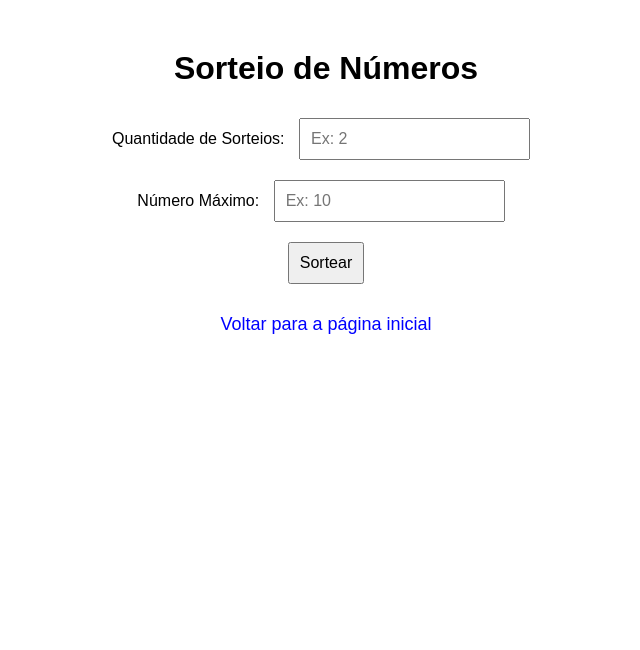
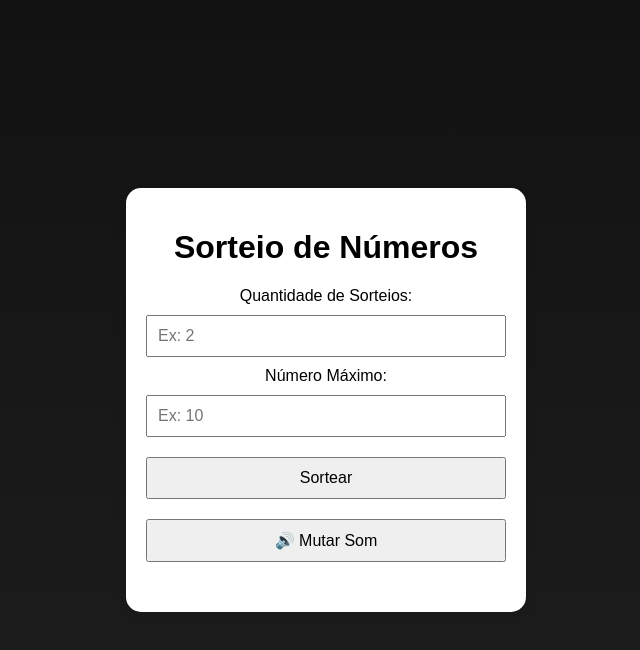
Before and after one commit to codejcbotelho/jcbotelho.com, a plain HTML site: page sorteador/index.html in a window 1280 px wide. Shown: the whole page, without its empty margins (314-954 px from the left). Drawn offline with Linux system fonts and the light colour scheme.

Commit message:
melhorias no sorteio: mutar som e gif randomico

```diff
--- a/sorteador/index.html
+++ b/sorteador/index.html
@@ -11,49 +11,85 @@
         body {
             font-family: Arial, sans-serif;
             text-align: center;
-            margin: 50px;
+            margin: 0;
+            padding: 0;
+            height: 100vh;
+            display: flex;
+            justify-content: center;
+            align-items: center;
+            background: linear-gradient(to bottom, #121212, #1e1e1e);
+            position: relative;
+        }
+
+        .container {
+            background: white;
+            padding: 20px;
+            border-radius: 15px;
+            box-shadow: 0px 4px 10px rgba(0, 0, 0, 0.1);
+            max-width: 90%;
+            width: 400px;
+            box-sizing: border-box;
+            position: relative;
+            z-index: 2;
         }
         input, button {
-            margin: 10px;
+            margin: 10px 0;
             padding: 10px;
             font-size: 16px;
+            width: 100%;
+            box-sizing: border-box;
         }
         #countdown, #result {
-            font-size: 24px;
+            font-size: 20px;
             margin-top: 20px;
             font-weight: bold;
         }
         #gif-container {
             margin-top: 20px;
         }
-        .link {
-            margin-top: 20px;
-            display: block;
-            font-size: 18px;
-            text-decoration: none;
-            color: blue;
+        .mute-button {
+            margin-top: 10px;
+            padding: 10px;
+            font-size: 16px;
+            cursor: pointer;
         }
     </style>
 </head>
 <body>
+    <div class="container">
         <h1>Sorteio de Números</h1>
         <label for="quantidade">Quantidade de Sorteios:</label>
-    <input type="number" id="quantidade" min="1" placeholder="Ex: 2"><br>
+        <input type="number" id="quantidade" min="1" placeholder="Ex: 2">
 
         <label for="limite">Número Máximo:</label>
-    <input type="number" id="limite" min="1" placeholder="Ex: 10"><br>
+        <input type="number" id="limite" min="1" max="1000000" placeholder="Ex: 10">
 
         <button onclick="iniciarSorteio()">Sortear</button>
+        <button class="mute-button" onclick="toggleMute()">🔊 Mutar Som</button>
 
         <div id="gif-container"></div>
         <div id="countdown"></div>
         <div id="result"></div>
 
         <audio id="audio" src="/assets/audio/transition.mp3"></audio>
-
-    <a href="/index.html" class="link">Voltar para a página inicial</a>
+    </div>
 
     <script>
+        let isMuted = JSON.parse(localStorage.getItem('isMuted')) || false;
+
+        document.addEventListener('DOMContentLoaded', () => {
+            document.getElementById('audio').muted = isMuted;
+            document.querySelector('.mute-button').textContent = isMuted ? '🔇 Som Desativado' : '🔊 Mutar Som';
+        });
+
+        function toggleMute() {
+            isMuted = !isMuted;
+            let audio = document.getElementById('audio');
+            audio.muted = isMuted;
+            localStorage.setItem('isMuted', JSON.stringify(isMuted));
+            document.querySelector('.mute-button').textContent = isMuted ? '🔇 Som Desativado' : '🔊 Mutar Som';
+        }
+
         function iniciarSorteio() {
             let quantidade = parseInt(document.getElementById('quantidade').value);
             let limite = parseInt(document.getElementById('limite').value);
@@ -62,17 +98,27 @@
             let gifContainer = document.getElementById('gif-container');
             let audio = document.getElementById('audio');
 
-            if (isNaN(quantidade) || isNaN(limite) || quantidade < 1 || limite < 1) {
-                alert("Por favor, insira valores válidos.");
+            if (isNaN(quantidade) || isNaN(limite) || quantidade < 1 || limite < 1 || limite > 1000000) {
+                alert("Por favor, insira valores válidos. O número máximo deve ser menor que 1.000.000.");
                 return;
             }
 
             resultElement.innerHTML = "";
-            gifContainer.innerHTML = '<img src="/assets/images/robocop-walking.gif" width="200" alt="Contagem Regressiva">';
+            fetch('https://api.giphy.com/v1/gifs/random?api_key=TQAy1ybPBvEUN6mr5d4Z0xZGJzNrCZzr&tag=lottery')
+                .then(response => response.json())
+                .then(data => {
+                    gifContainer.innerHTML = `<img src="${data.data.images.original.url}" width="200" alt="Sorteando...">`;
+                })
+                .catch(() => {
+                    gifContainer.innerHTML = "<p>Não foi possível carregar o GIF</p>";
+                });
+
             let tempo = 5;
             countdownElement.innerHTML = `Sorteando em: ${tempo}s`;
 
+            if (!isMuted) {
                 audio.play();
+            }
 
             let timer = setInterval(() => {
                 tempo--;
@@ -80,7 +126,6 @@
                 if (tempo === 0) {
                     clearInterval(timer);
                     gifContainer.innerHTML = "";
-                    countdownElement.innerHTML = "Sorteando...";
                     audio.pause();
                     audio.currentTime = 0;
                     realizarSorteio(quantidade, limite);
@@ -89,27 +134,9 @@
         }
 
         function realizarSorteio(quantidade, limite) {
-            let numerosSorteados = [];
-            while (numerosSorteados.length < quantidade) {
-                let numero = Math.floor(Math.random() * limite) + 1;
-                if (!numerosSorteados.includes(numero)) {
-                    numerosSorteados.push(numero);
-                }
-            }
-            document.getElementById('countdown').innerHTML = "";
+            let numerosSorteados = Array.from({ length: quantidade }, () => Math.floor(Math.random() * limite) + 1);
             document.getElementById('result').innerHTML = `Números sorteados: ${numerosSorteados.join(', ')}`;
         }
     </script>
-
-
-<!-- Google tag (gtag.js) -->
-<script async src="https://www.googletagmanager.com/gtag/js?id=G-QG7CDPJR3G"></script>
-<script>
-  window.dataLayer = window.dataLayer || [];
-  function gtag(){dataLayer.push(arguments);}
-  gtag('js', new Date());
-
-  gtag('config', 'G-QG7CDPJR3G');
-</script>
 </body>
 </html>
```
Also changed, not shown: 1 other file. Lines whose indentation alone changed are shown as unchanged.
